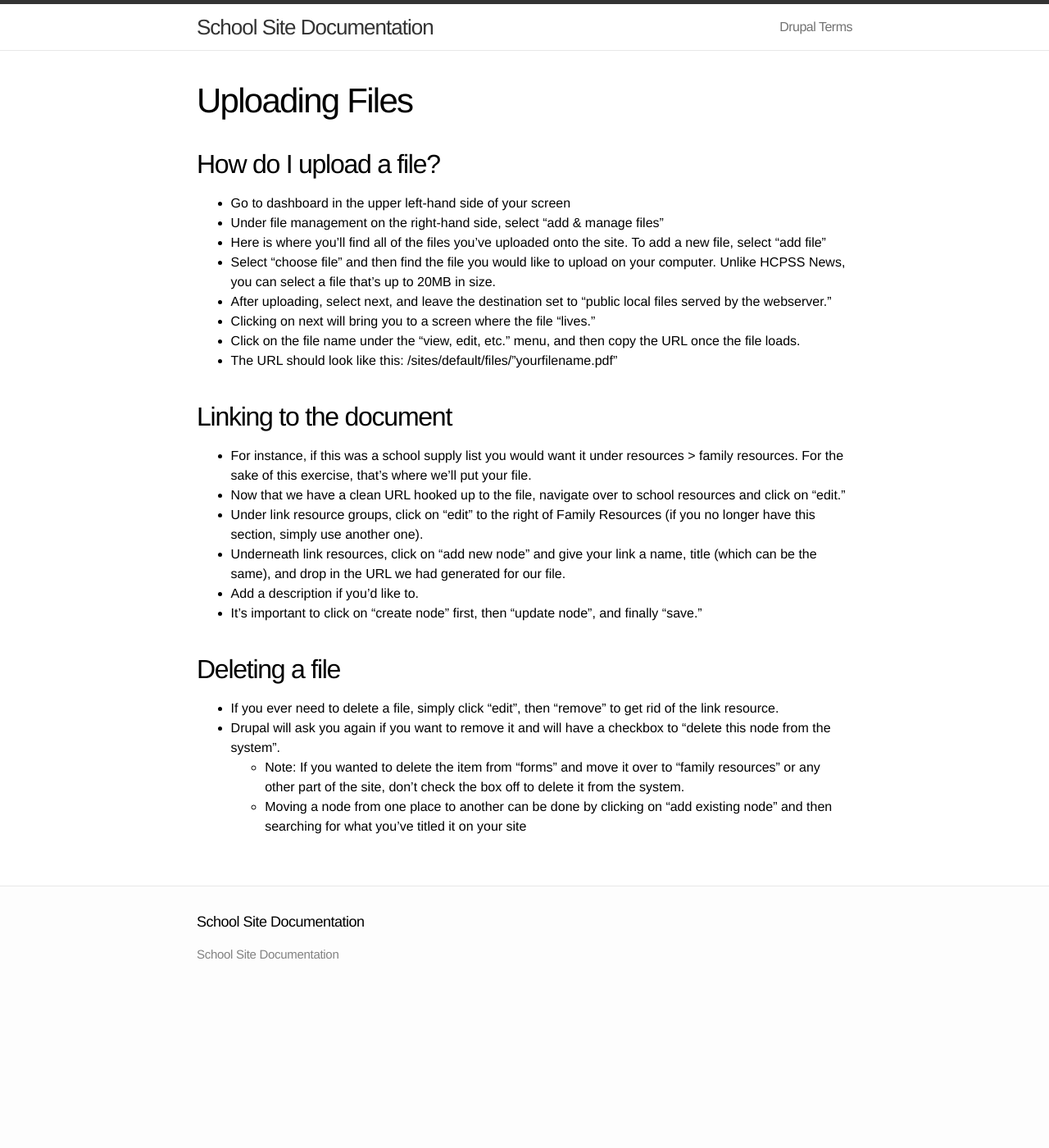
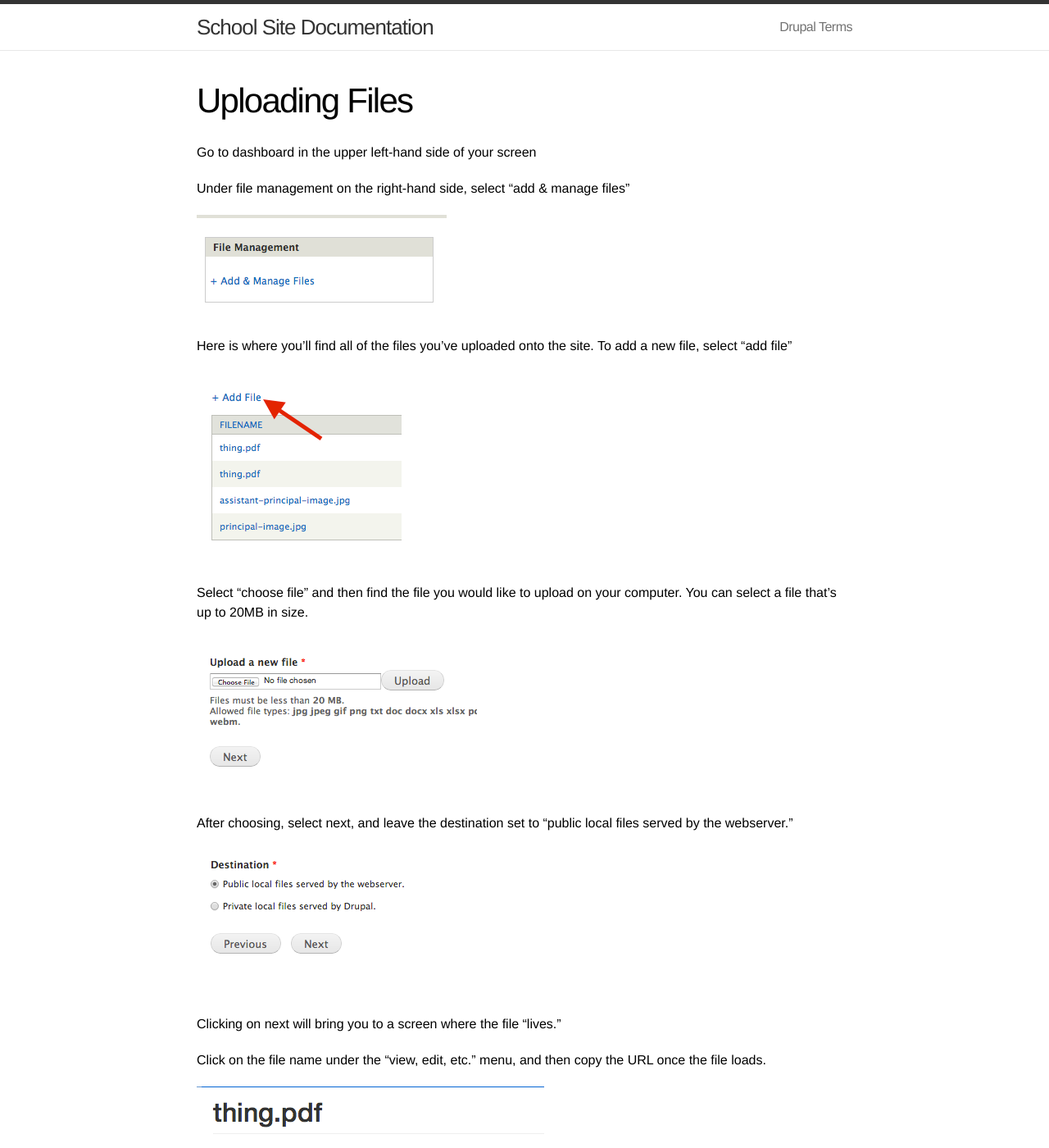
Before and after one commit to HCPSS/schoolsites-help, a Jekyll site: the page built from _posts/2014-07-15-uploading-files.md, in a window 1280 px wide and 1400 px high. Shown: the whole window at 82% size. Built offline with Jekyll 4.4.1, drawn with Linux system fonts in a browser that asks for light colours; Markdown is read by kramdown in place of the engine named in the settings.

Commit message:
added images to uploading files topic

```diff
--- a/_posts/2014-07-15-uploading-files.md
+++ b/_posts/2014-07-15-uploading-files.md
@@ -3,16 +3,33 @@ layout: post
 title: "Uploading Files"
 ---
 
-## How do I upload a file?
+Go to dashboard in the upper left-hand side of your screen
 
-- Go to dashboard in the upper left-hand side of your screen
-- Under file management on the right-hand side, select "add & manage files"
-- Here is where you'll find all of the files you've uploaded onto the site. To add a new file, select "add file"
-- Select "choose file" and then find the file you would like to upload on your computer. Unlike HCPSS News, you can select a file that's up to 20MB in size.
-- After uploading, select next, and leave the destination set to "public local files served by the webserver."
-- Clicking on next will bring you to a screen where the file "lives."
-- Click on the file name under the "view, edit, etc." menu, and then copy the URL once the file loads.
-- The URL should look like this: /sites/default/files/"yourfilename.pdf"
+Under file management on the right-hand side, select "add & manage files"
+
+![add and manage files](/images/uploading/add-manage.png)
+
+Here is where you'll find all of the files you've uploaded onto the site. To add a new file, select "add file"
+
+![add file](/images/uploading/add-file.png)
+
+Select "choose file" and then find the file you would like to upload on your computer. You can select a file that's up to 20MB in size.
+
+![choose file](/images/uploading/choose-file.png)
+
+After choosing, select next, and leave the destination set to "public local files served by the webserver."
+
+![served by the webserver](/images/uploading/upload-destination.png)
+
+Clicking on next will bring you to a screen where the file "lives."
+
+Click on the file name under the "view, edit, etc." menu, and then copy the URL once the file loads.
+
+![upload confirmation](/images/uploading/upload-confirm.png)
+
+The URL should look like this: /sites/default/files/"yourfilename.pdf"
+
+![proper URL](/images/uploading/upload-confirm.png)
 
 ## Linking to the document
 
```
Also changed, not shown: images/add-content.png (deleted), images/uploading/choose-file.png (added), images/uploading/upload-confirm.png (added), images/uploading/upload-destination.png (added).
